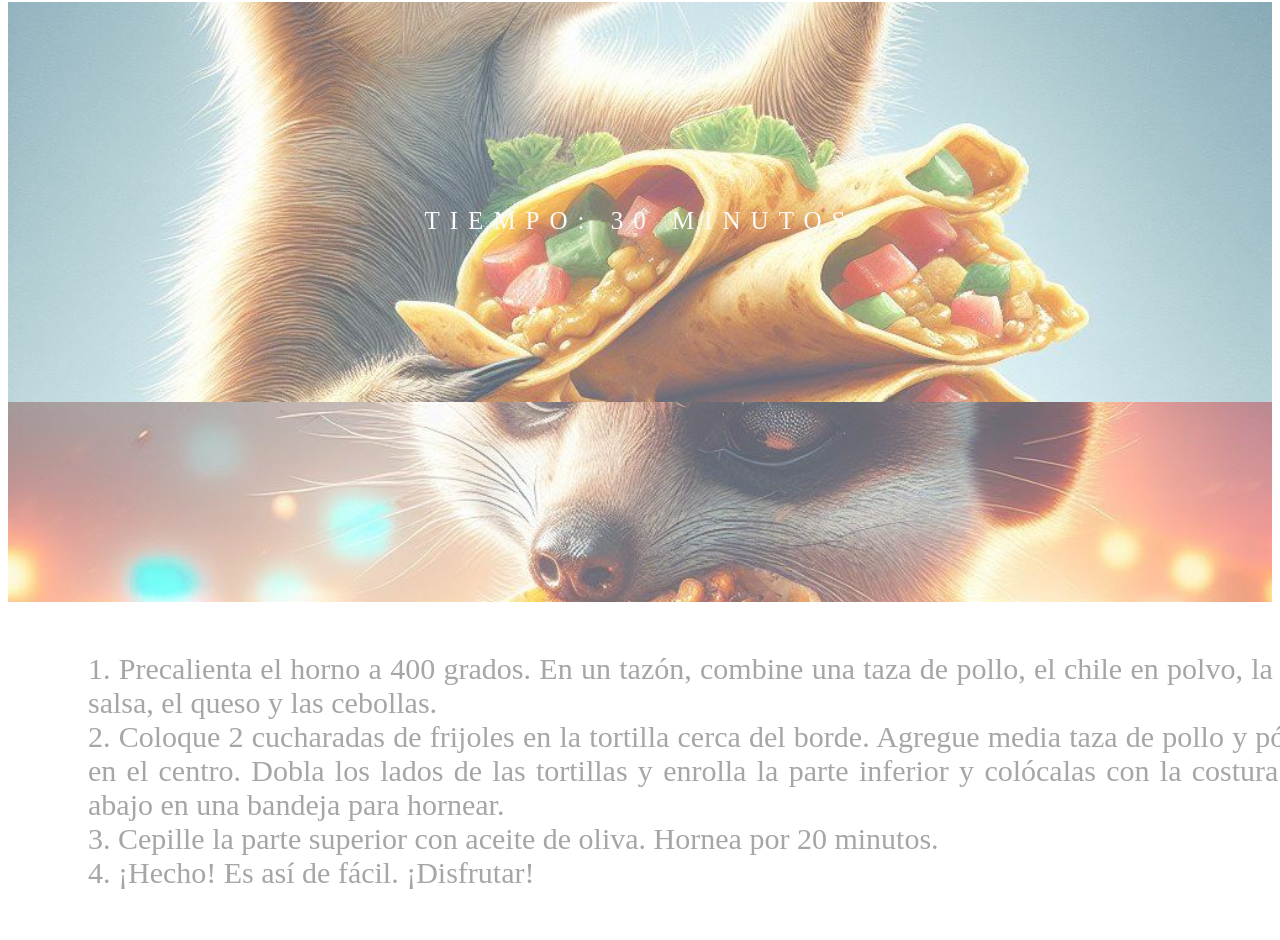
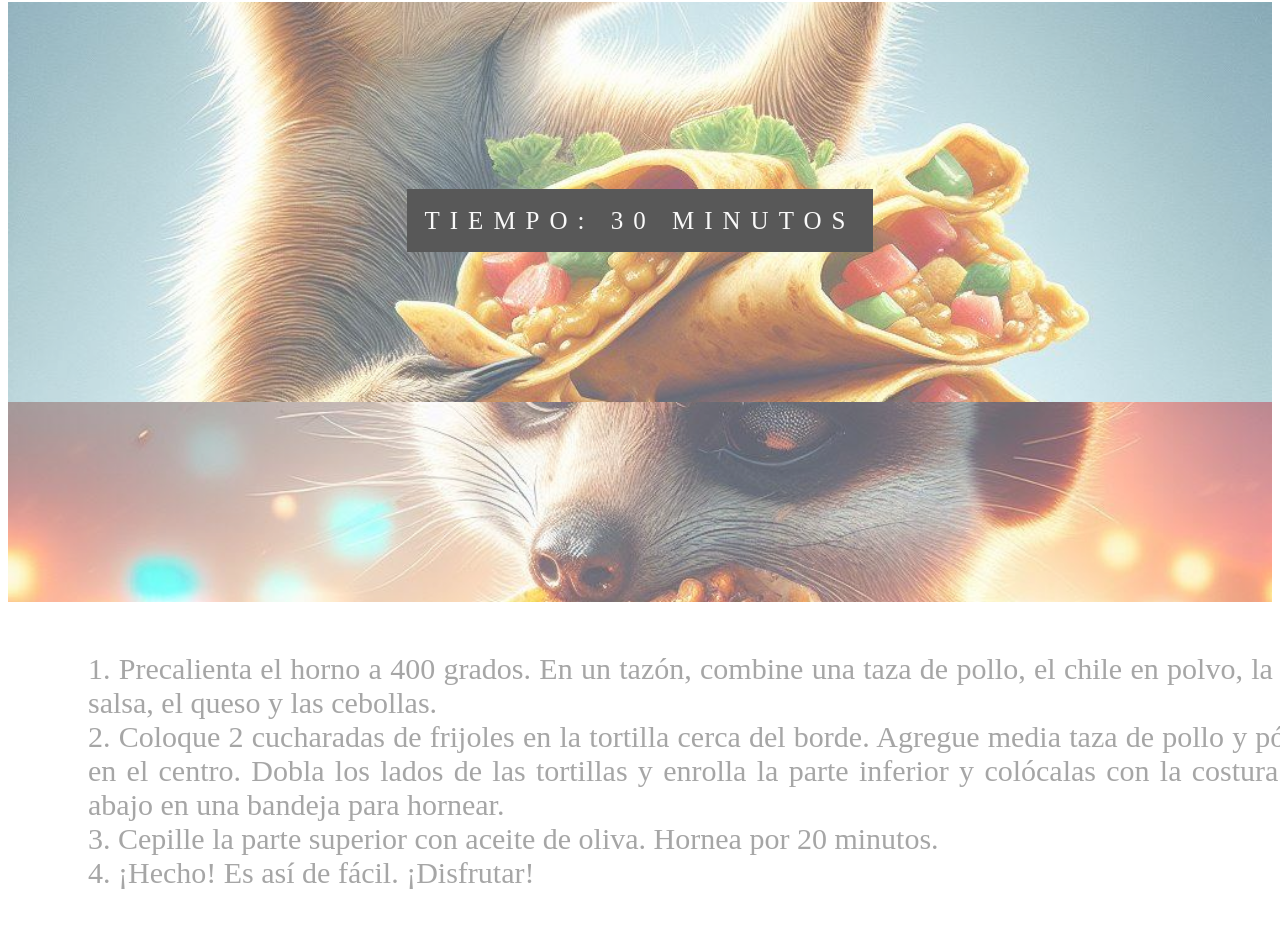
Before and after one commit to average-yug/chimichangas, a plain HTML site: page recipe.html in a window 1280 px wide. Shown: the part 2039-2979 px from the top of the page. Drawn offline with Linux system fonts and the light colour scheme; a web font is replaced by a local one.

Commit message:
Update recipe.html

```diff
--- a/recipe.html
+++ b/recipe.html
@@ -221,7 +221,7 @@
         </div>
         <div class="bgimg-2">
           <div class="caption">
-          <span class="border" style="background-color:transparent;font-size:25px;color: #f7f7f7;">TIEMPO: 30 MINUTOS</span>
+          <span class="border" style="background-color:black;font-size:25px;color: #f7f7f7;">TIEMPO: 30 MINUTOS</span>
           </div>
         </div>
 
```
